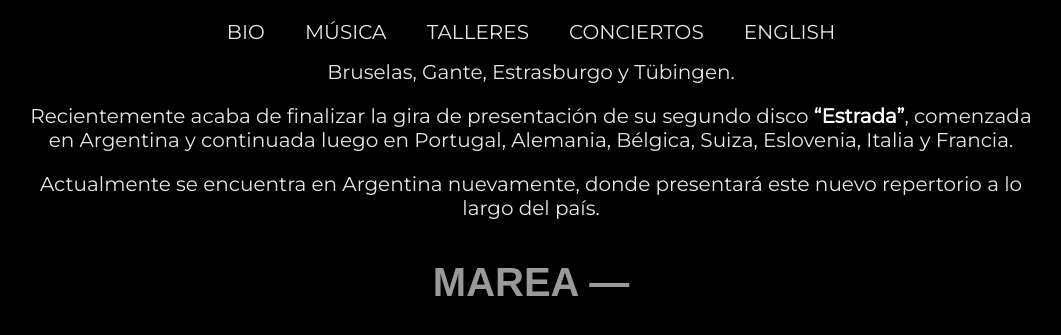
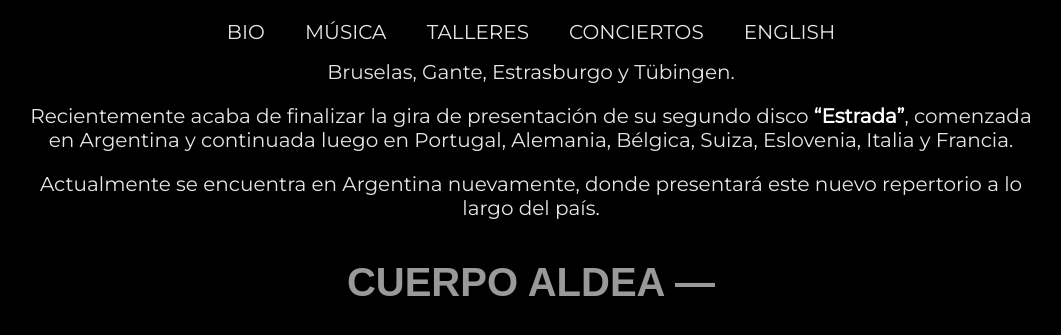
Before and after one commit to ManuRosales/manurosales.github.io, a Jekyll site: the page built from index.markdown, in a window 1280 px wide and 900 px high, scrolled down 1221 px, cut to the strip 0-341 px from the top of the window. Shown: the top 335 px of the strip, without its empty margins (109-1170 px from the left). Built offline with Jekyll 4.4.1, drawn with Linux system fonts in a browser that asks for light colours; nearby versions of some CDN libraries; some web fonts are replaced; comment, search, counter and statistics services are not loaded.

Commit message:
Updated Index

```diff
--- a/index.markdown
+++ b/index.markdown
@@ -30,8 +30,8 @@
 - "/uploads/ethno%20grande.png"
 - "/uploads/Dise%C3%B1o%20sin%20t%C3%ADtulo.jpg"
 - "/uploads/IMG-20190731-WA0016.jpg"
-tituloVideo: MAREA
-urlVideo: POjvEmtovIk
+tituloVideo: 'CUERPO ALDEA '
+urlVideo: 6ZW9Slotpy8
 video-fallback-image: "/uploads/Manuel-Rosales.JPG"
 tituloLinks: LINKS
 tituloContacto: CONTACTO
```
